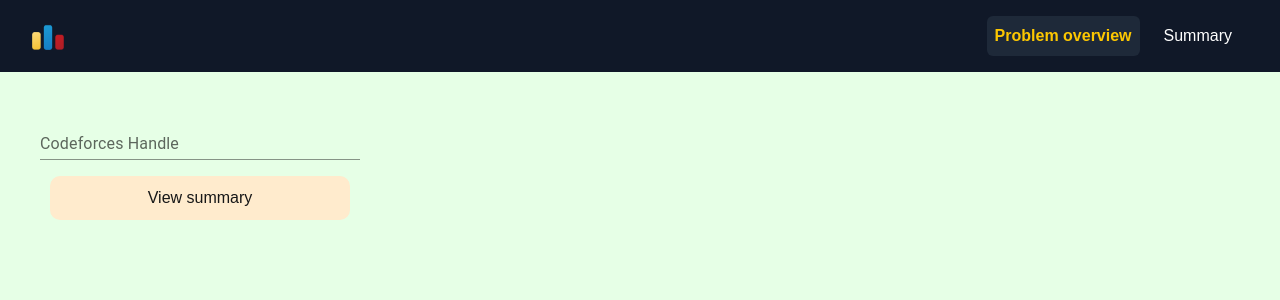
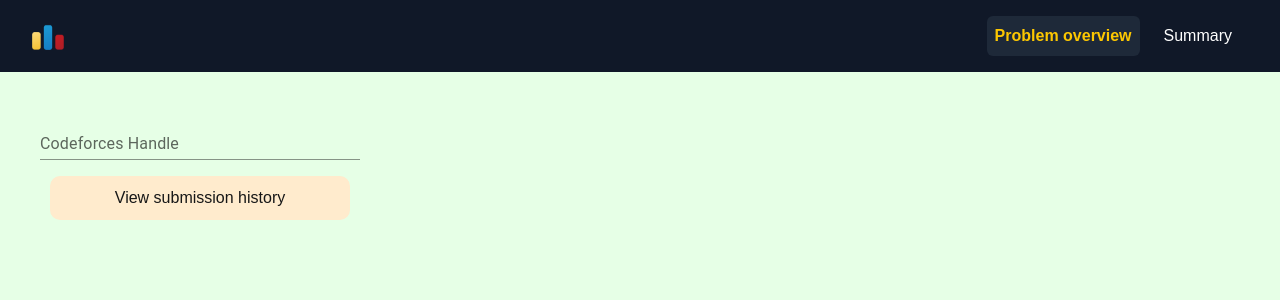
Before and after one commit to Snowfall2/codeforces-visualizer, a Next.js app: page /problem in a window 1280 px wide. Shown: the top 300 px of the page. Built offline with nearby package versions, Linux system fonts and the light colour scheme.

Commit message:
Change button label

```diff
--- a/app/problem/page.tsx
+++ b/app/problem/page.tsx
@@ -15,7 +15,7 @@ export default function ProblemPage() {
 
     return (
       <div className='xl:mx-10 mx-10'>
-        <SubmitHandle setSubmitHandle={setSubmitHandle} displayButton='summary'/>
+        <SubmitHandle setSubmitHandle={setSubmitHandle} displayButton='submission history'/>
         {loading ? <Loading loading={loading}/>: <>
             {!loading && problems.length == 0 && submitHandle != '' && <h1 className='text-center'>Handle {submitHandle} not found</h1>}
             {!loading && problems.length != 0 && submitHandle != '' && <h1 className='text-center'>{submitHandle} data</h1>}
```
